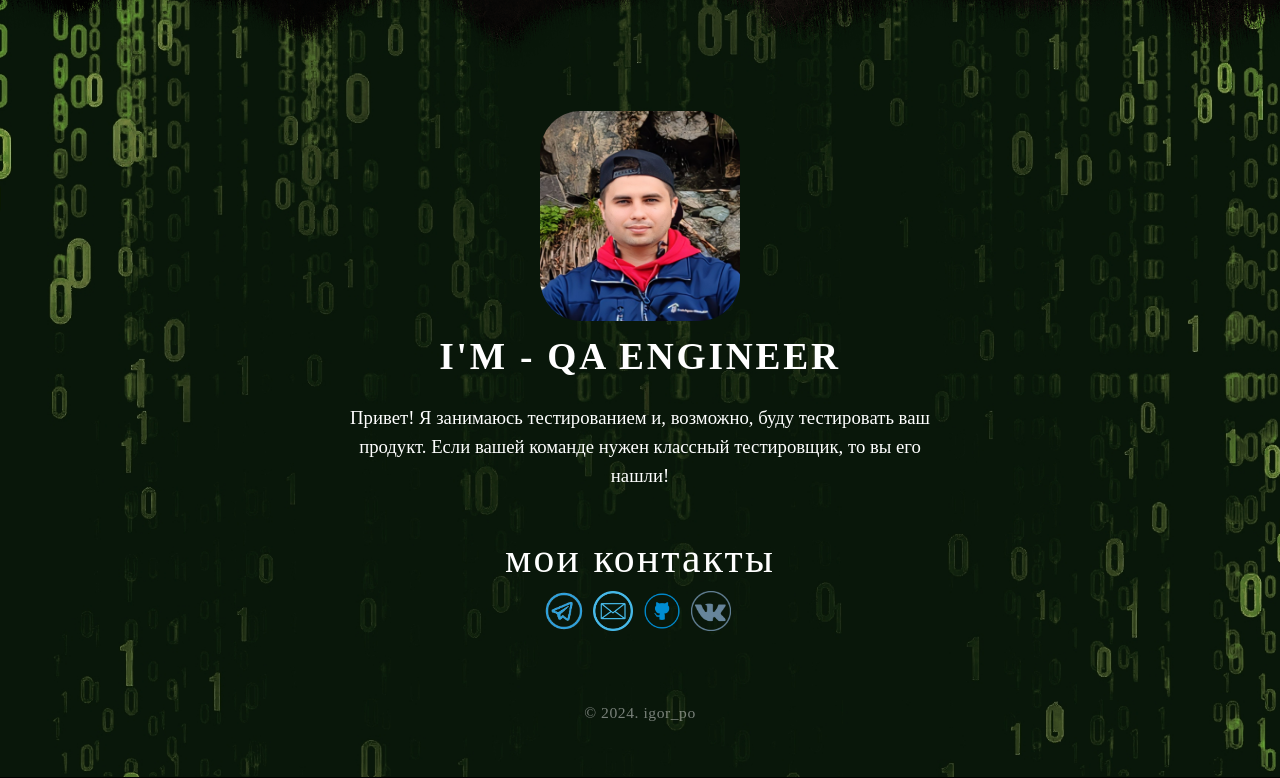
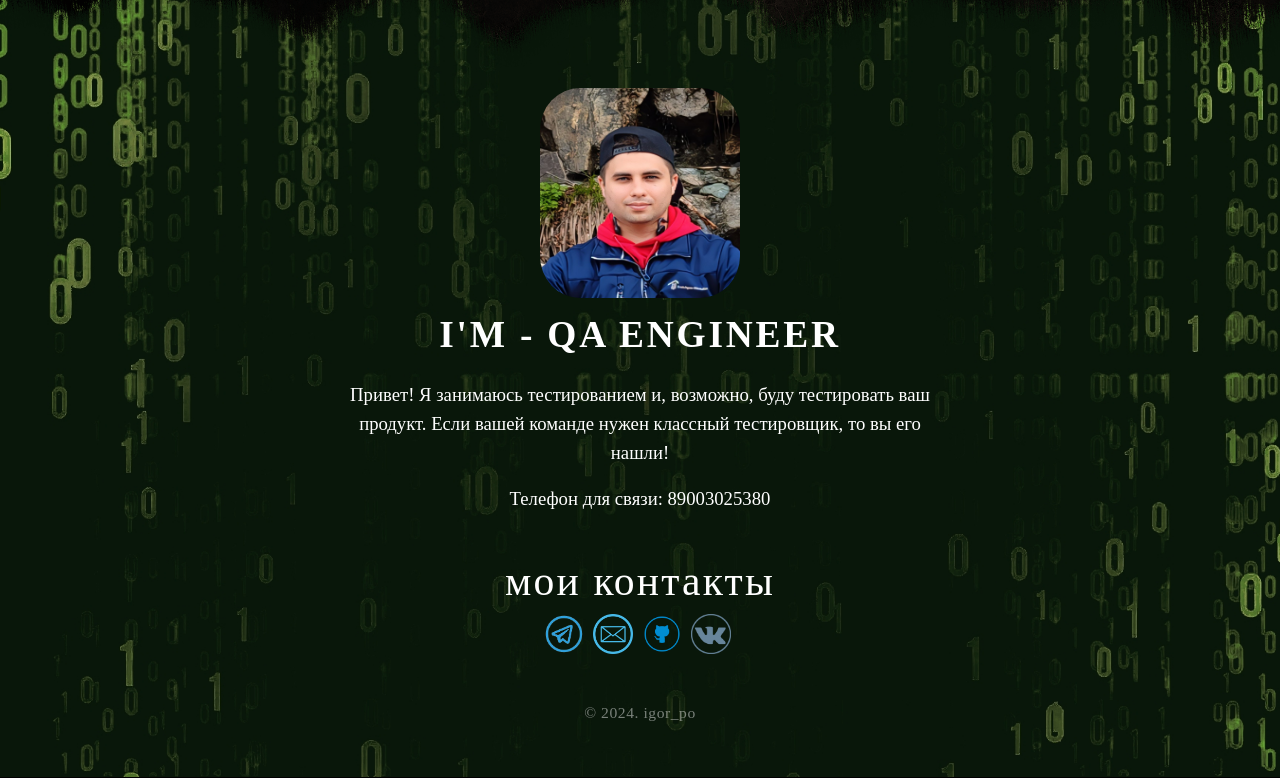
Before and after one commit to Igor-Postnikov-QA/visit-card, a plain HTML site: page index.html in a window 1280 px wide. Shown: the part 822-1600 px from the top of the page. Drawn offline with Linux system fonts and the light colour scheme; a web font is replaced by a local one.

Commit message:
добавил параграф

```diff
--- a/index.html
+++ b/index.html
@@ -43,6 +43,7 @@
                     <img src="img/avatar.jpg" alt="avatar" class="header__avatar">
                     <h2 class="main-article__header">I'M - QA Engineer </h2>
                     <p class="main-article__paragraph">Привет! Я занимаюсь тестированием и, возможно, буду тестировать ваш продукт. Если вашей команде нужен классный тестировщик, то вы его нашли!</p>
+                    <p class="main-article__paragraph">Телефон для связи: 89003025380</p>
                     <div class="layers__caption">мои контакты</div>
                     <a class="hero_link" href="https://web.telegram.org/k/#@Igor_Dragon" target="_blank"><img src="img/TG.png" alt="TG Link" class="hero_image"></a>
                     <a class="hero_link" href="mailto:hrustecxxx@yandex.ru" target="_blank"><img src="img/YP.png" alt="YP Link" class="hero_image"></a>
```
